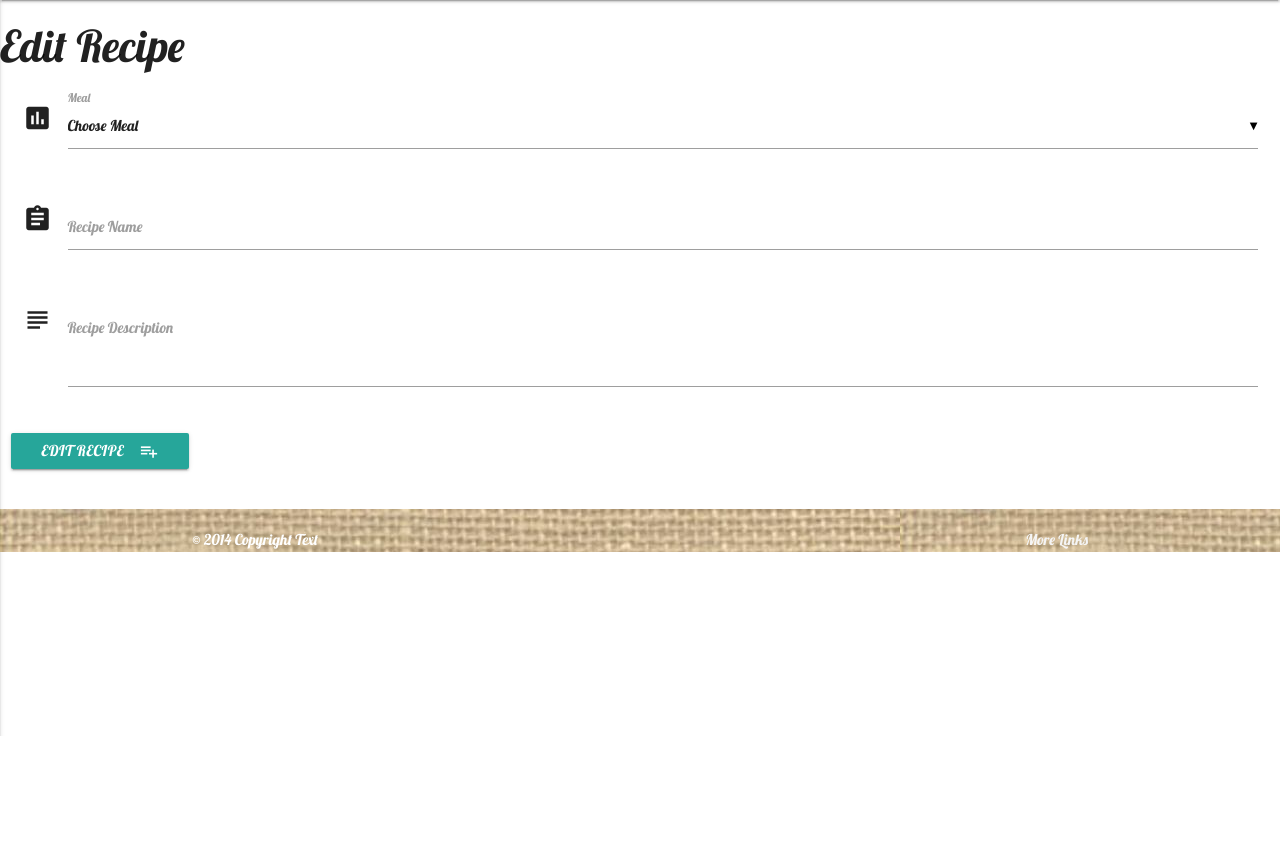
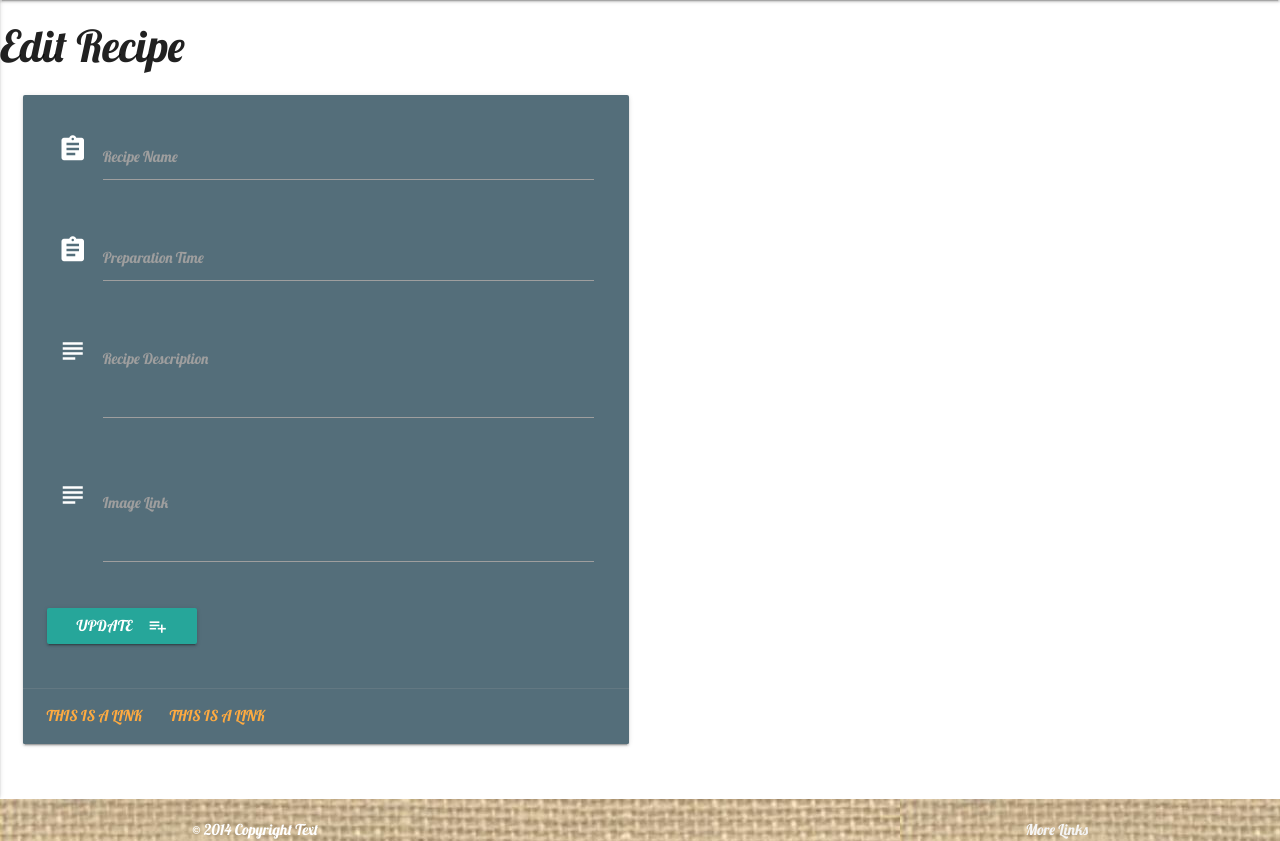
Before and after one commit to anteCedens/CI-MS3-cookbook, a Flask app: template templates/edit_recipe.html in a window 1280 px wide. Shown: the part 64-905 px from the top of the page. Before the commit the page ends 800 px from the top, so only its background shows below. Run offline with Flask 2, Linux system fonts and the light colour scheme; the template is opened without the code that fills it, so the values that code supplies are empty; some libraries are stand-ins or nearby versions.

Commit message:
Saving update recipe setup in edit_recipe.html and app.py after succeful testing

```diff
--- a/app.py
+++ b/app.py
@@ -55,8 +55,9 @@ def update_recipe(recipe_id):
     recipes.update({'_id': ObjectId(recipe_id)},
                  {
         'recipe_name': request.form.get('recipe_name'),
-        'meal': request.form.get('meal'),
-        'recipe_description': request.form.get('recipe_description')
+        'preparation_time': request.form.get('preparation_time'),
+        'recipe_description': request.form.get('recipe_description'),
+        'image_src': request.form.get('image_src')
     })
     return redirect(url_for('recipes_list'))
 
--- a/templates/edit_recipe.html
+++ b/templates/edit_recipe.html
@@ -1,5 +1,86 @@
 {% extends 'base.html' %} {% block content %}
 <h3>Edit Recipe</h3>
+
+<div class="row">
+  <form
+    action="{{ url_for('update_recipe', recipe_id=recipe._id) }}"
+    method="POST"
+    class="col s12"
+  >
+    <div class="row">
+      <div class="col s12 m6">
+        <div class="card blue-grey darken-1">
+          <div class="card-content white-text">
+            <div class="row">
+              <div class="input-field col s12">
+                <i class="material-icons prefix">assignment</i>
+                <input
+                  id="recipe_name"
+                  name="recipe_name"
+                  type="text"
+                  class="validate"
+                  value="{{recipe.recipe_name}}"
+                />
+                <label for="icon_prefix">Recipe Name</label>
+              </div>
+            </div>
+            <div class="row">
+              <div class="input-field col s12">
+                <i class="material-icons prefix">assignment</i>
+                <input
+                  id="preparation_time"
+                  name="preparation_time"
+                  type="text"
+                  class="validate"
+                  value="{{recipe.preparation_time}}"
+                />
+                <label for="icon_prefix">Preparation Time</label>
+              </div>
+            </div>
+            <div class="row">
+              <div class="input-field col s12">
+                <i class="material-icons prefix">subject</i>
+                <textarea
+                  name="recipe_description"
+                  id="recipe_description"
+                  class="materialize-textarea"
+                >
+{{recipe.recipe_description}}</textarea
+                >
+                <label for="icon_telephone">Recipe Description</label>
+              </div>
+            </div>
+            <div class="row">
+              <div class="input-field col s12">
+                <i class="material-icons prefix">subject</i>
+                <textarea
+                  name="image_src"
+                  id="image_src"
+                  class="materialize-textarea"
+                >
+{{recipe.image_src}}</textarea
+                >
+                <label for="icon_telephone">Image Link</label>
+              </div>
+            </div>
+            <div class="row">
+              <button class="btn waves-effect waves-light" type="submit">
+                Update
+                <i class="material-icons right">playlist_add</i>
+              </button>
+            </div>
+          </div>
+          <div class="card-action">
+            <a href="#">This is a link</a>
+            <a href="#">This is a link</a>
+          </div>
+        </div>
+      </div>
+    </div>
+  </form>
+</div>
+
+<!--
 <div class="row">
   <form action="{{ url_for('update_recipe', recipe_id=recipe._id) }}" method="POST" class="col s12">
     <div class="row">
@@ -40,5 +121,6 @@
     </div>
   </form>
 </div>
+-->
 
 {% endblock %}
```
